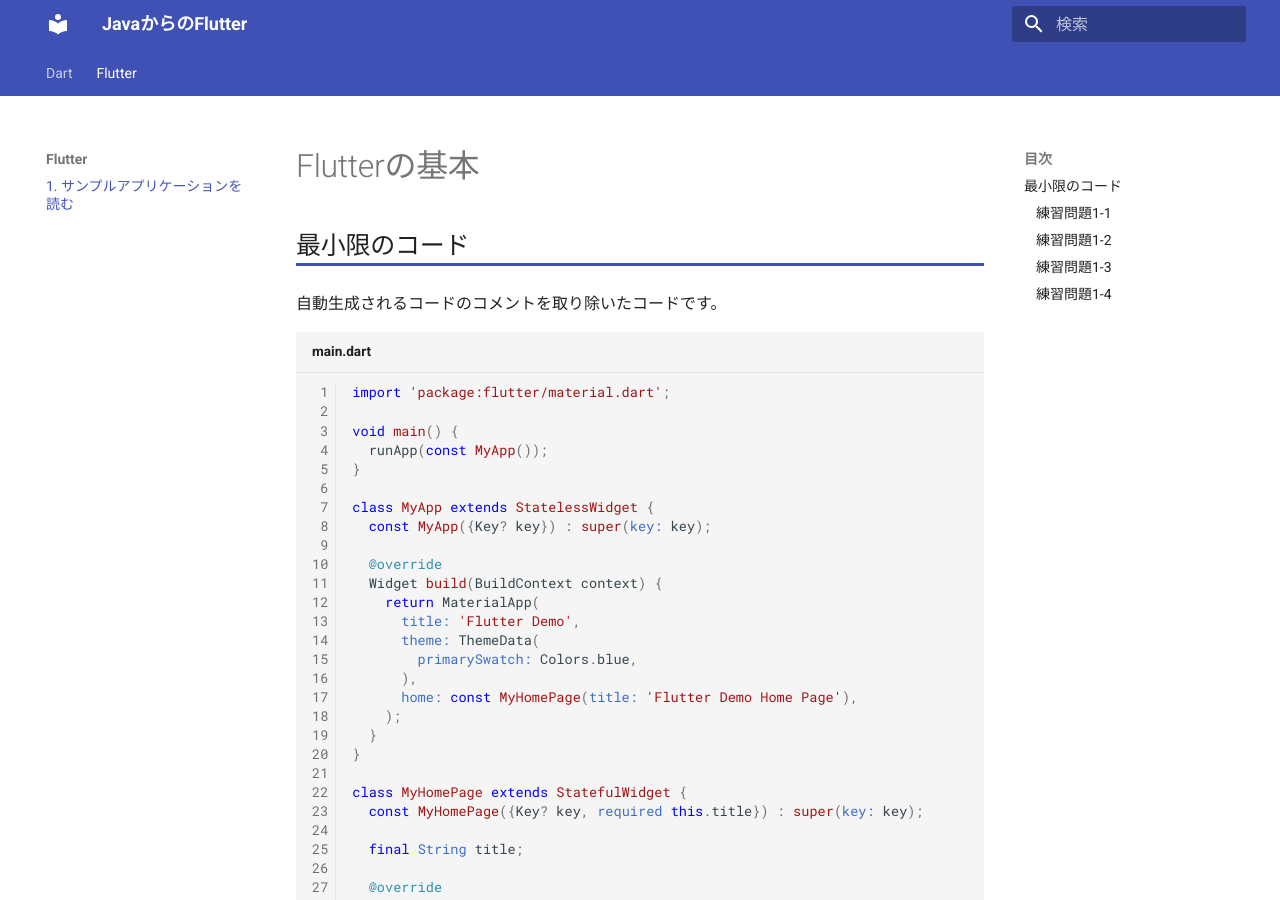
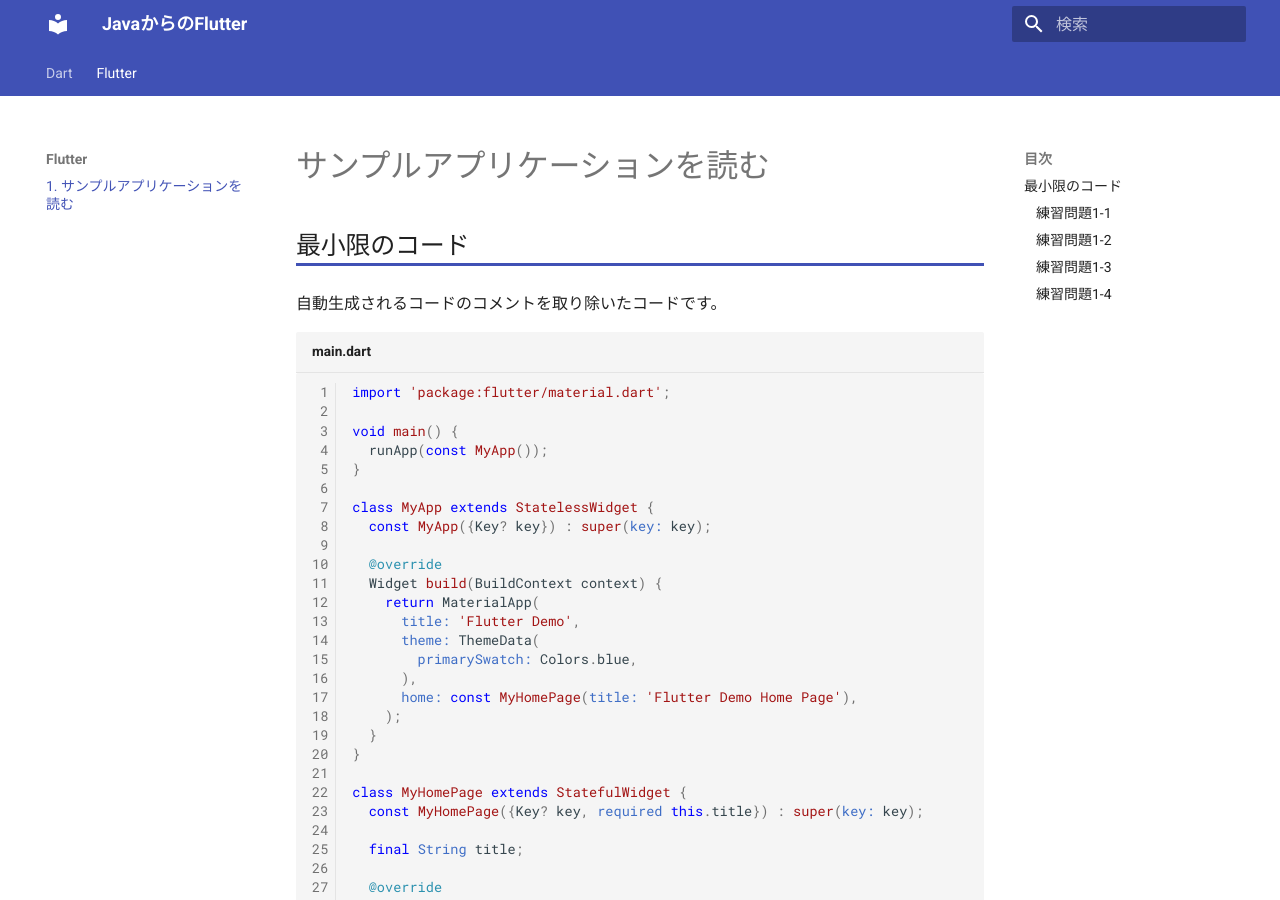
Before and after one commit to webarata3/doc-Flutter, an MkDocs documentation site: the page built from docs/flutter/01/index.md, in a window 1280 px wide and 900 px high. Built offline with MkDocs 1.6.1 and Material for MkDocs 9.7.7, drawn with Linux system fonts in a browser that asks for light colours.

Commit message:
タイトルの変更

```diff
--- a/docs/flutter/01/index.md
+++ b/docs/flutter/01/index.md
@@ -1,4 +1,4 @@
-# Flutterの基本
+# サンプルアプリケーションを読む
 
 ## 最小限のコード
 
```
